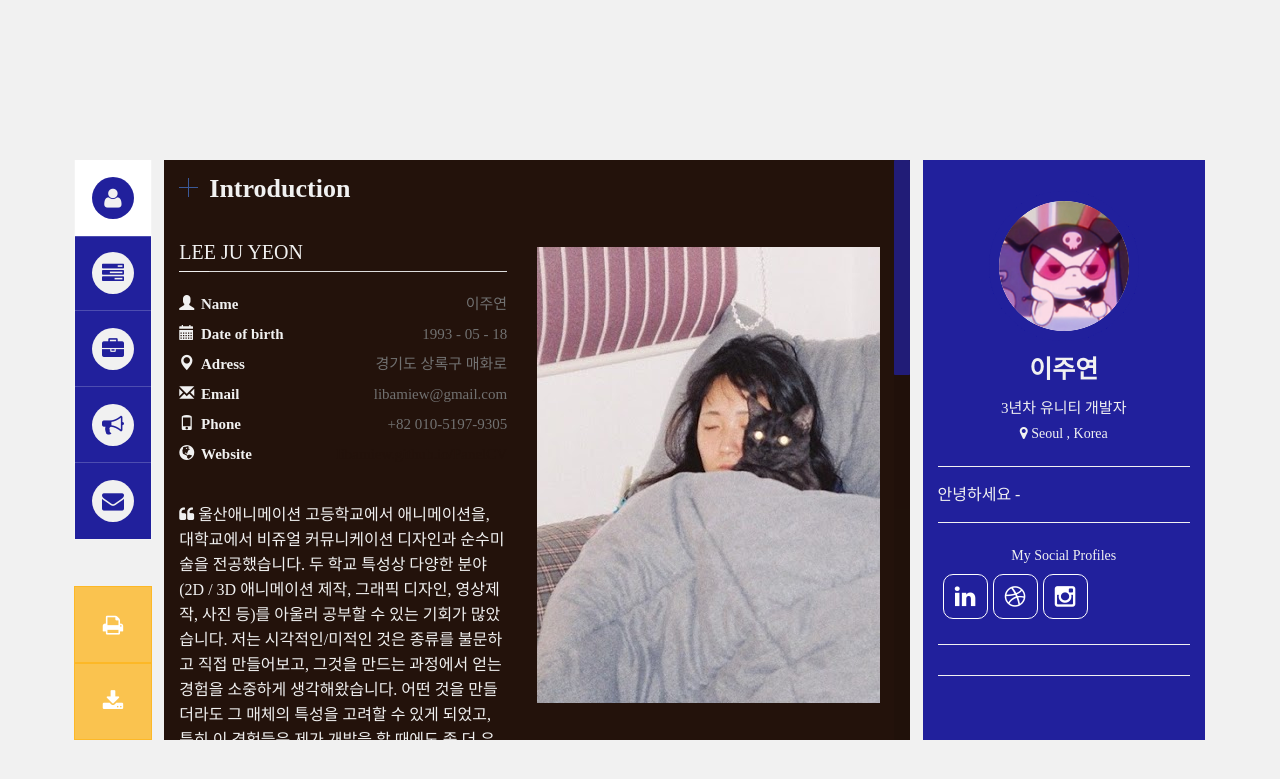
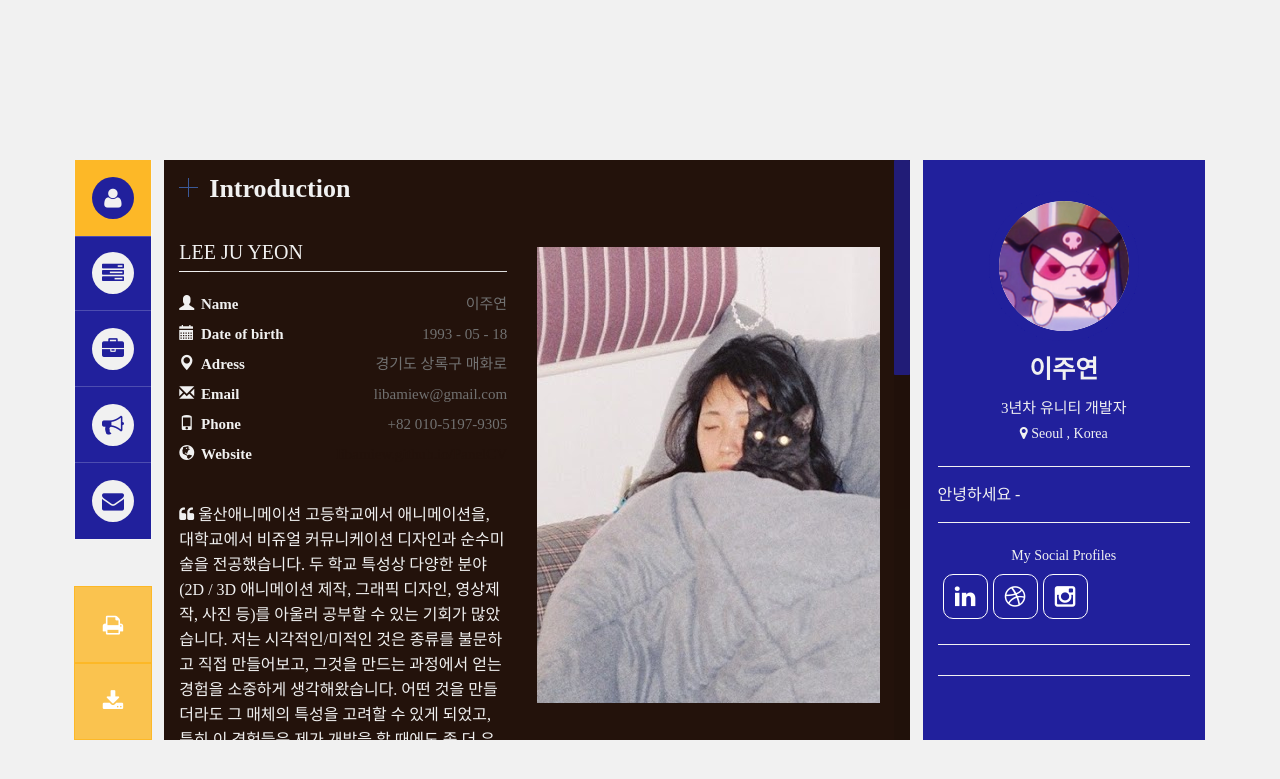
Before and after one commit to libamiew/PanelCV, a Jekyll site: the page built from index.html, in a window 1280 px wide. Shown: the top 779 px of the page. Built offline with Jekyll 4.4.1, drawn with Linux system fonts in a browser that asks for light colours; some web fonts are replaced.

Commit message:
Update main.css

```diff
--- a/assets/css/main.css
+++ b/assets/css/main.css
@@ -291,14 +291,14 @@ h2.resp-tab-title:last-child {
     position: relative;
     z-index: 1;
     padding: 17px !important;
-    background: #fff;
+    background: #fdb827;
 }
 .resp-tabs-list li:hover {
     -webkit-transition: all .6s ease-in;
     -moz-transition: all .6s ease-in;
     -o-transition: all .6s ease-in;
     transition: all .6s ease-in;
-    background: #fff;
+    background: #f1f1f1;
 }
 .resp-arrow {
     width: 0;
```
